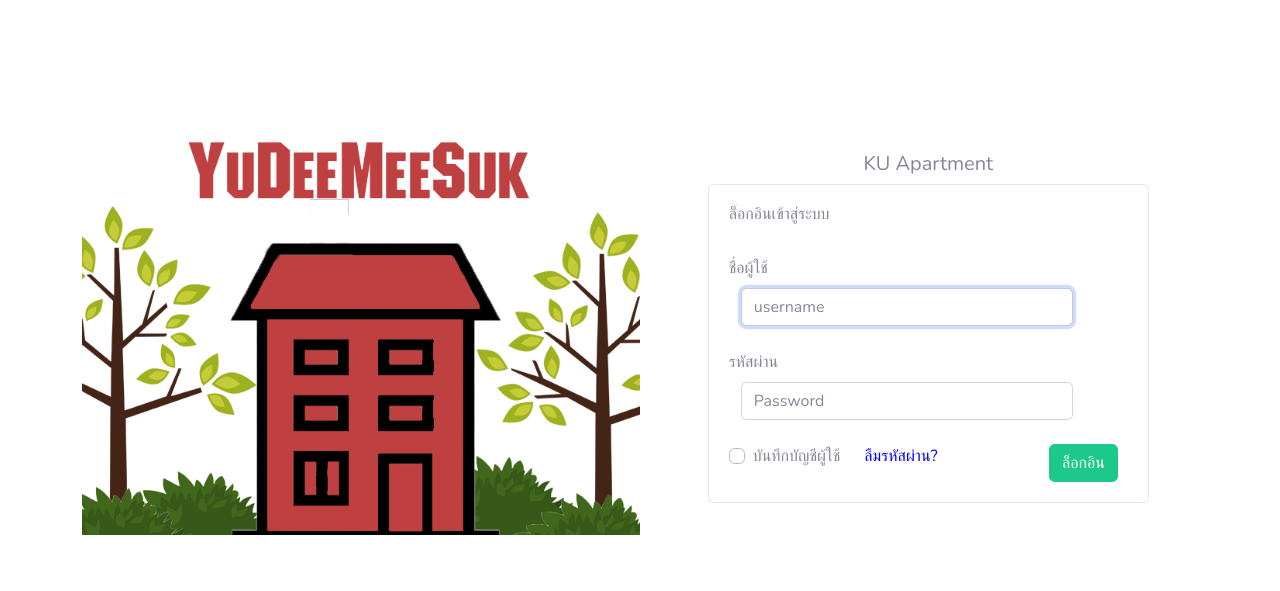
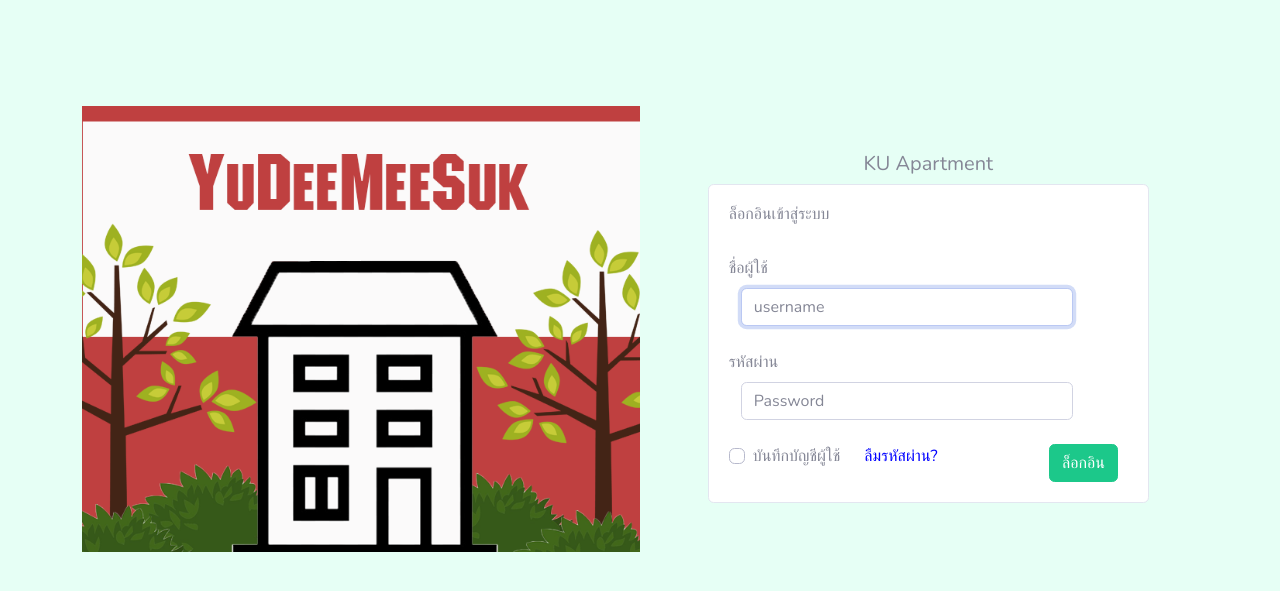
Before and after one commit to sopon0714/MITProject, a PHP site: page / in a window 1280 px wide. Shown: the top 591 px of the page. Run offline with PHP 8.4, Linux system fonts and the light colour scheme; some libraries are stand-ins or nearby versions.

Commit message:
update login

```diff
--- a/index.php
+++ b/index.php
@@ -20,7 +20,7 @@
 
 </head>
 
-<body>
+<body style="background-color: #e6fff5">
 
     <div>
         <form id="sign_in" method="POST" action="sign-in-verify.php">
@@ -30,7 +30,7 @@
             <br>
             <div class="container">
                 <div class=" row">
-                    <img src="./img/logo1.png" style="width:50%;margin-top:20px">
+                    <img src="./img/Untitled-2.png" style="width:50%;margin-top:10px">
                     <div class="col-sm-9 col-md-7 col-lg-5 " style="margin-left: 5%;margin-top: 5%">
                         <div>
                             <h5 class="text-center">KU Apartment</h5>
```
Also changed, not shown: img/Untitled-2.png (added).
